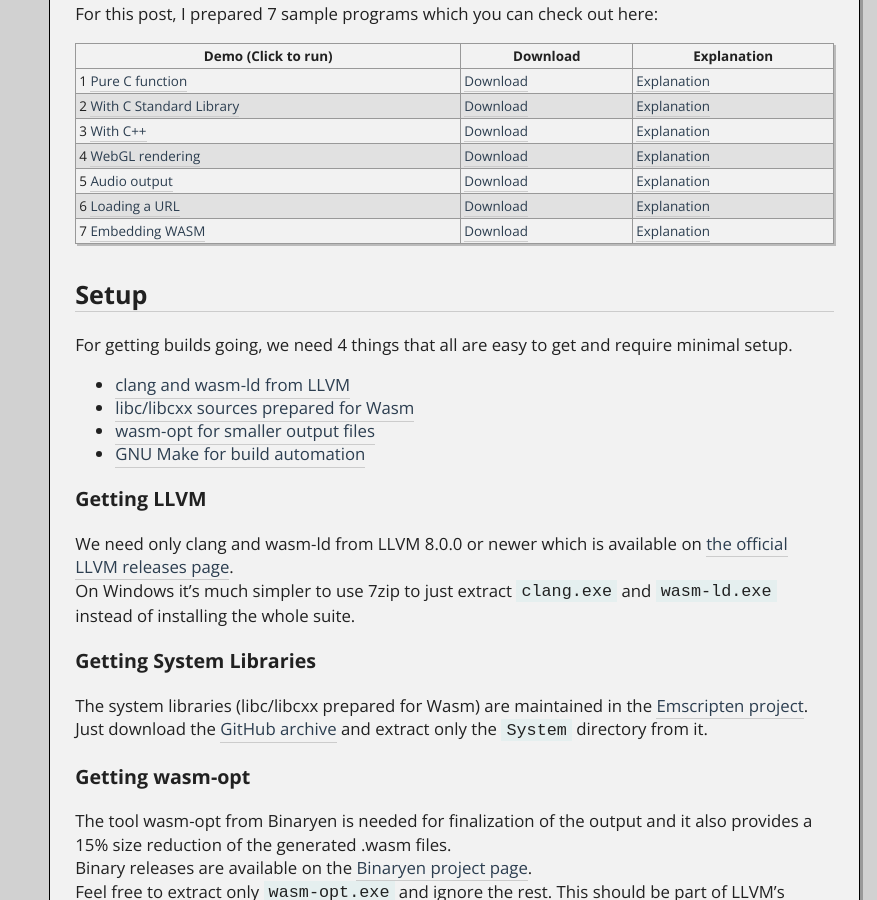
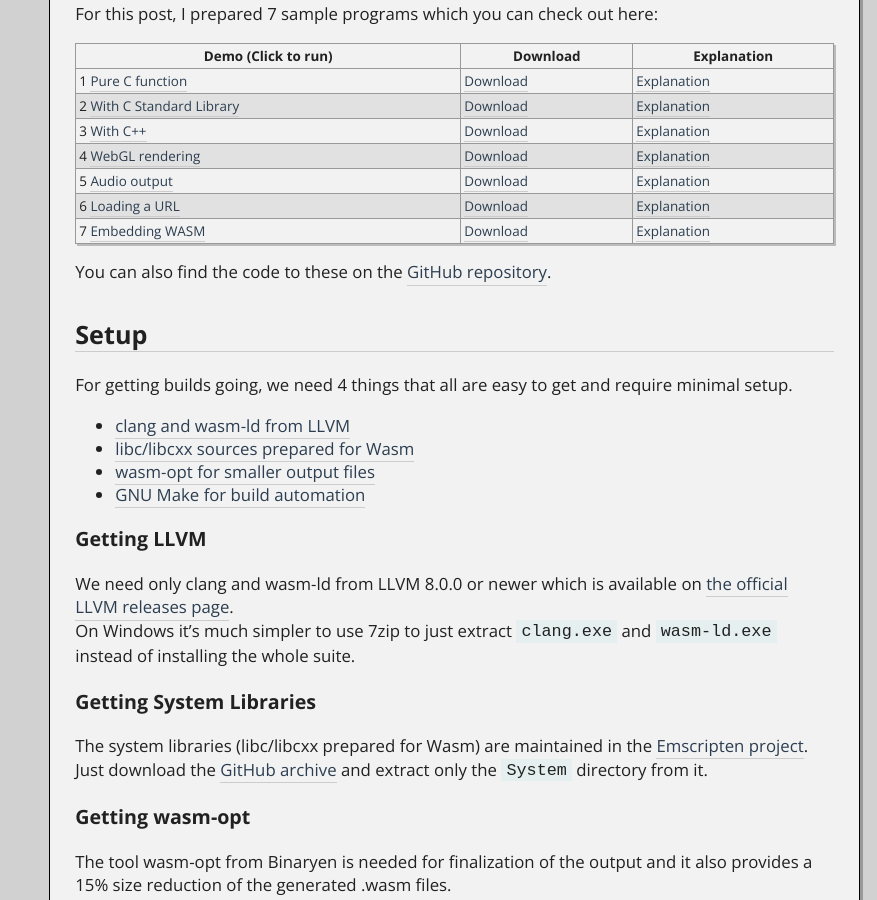
Before and after one commit to SchellCode/schellcode.github.io, a Jekyll site: the page built from _posts/2020-03-27-webassembly-without-emscripten.md, in a window 1280 px wide and 900 px high, scrolled down 1136 px. Shown: the whole window, without its empty margins (403-1280 px from the left). Built offline with Jekyll 4.4.1, drawn with Linux system fonts in a browser that asks for light colours.

Commit message:
Added link to repository

```diff
--- a/_posts/2020-03-27-webassembly-without-emscripten.md
+++ b/_posts/2020-03-27-webassembly-without-emscripten.md
@@ -39,6 +39,8 @@ For this post, I prepared 7 sample programs which you can check out here:
  5 [Audio output](/ClangWasm/Audio/loader.html)           | [Download](https://github.com/SchellCode/schellcode.github.io/releases/download/bin/ClangWasm_Audio.zip)   | [Explanation](#demo-5-audio-output)
  6 [Loading a URL](/ClangWasm/LoadUrl/loader.html)        | [Download](https://github.com/SchellCode/schellcode.github.io/releases/download/bin/ClangWasm_LoadUrl.zip) | [Explanation](#demo-6-loading-data-from-url)
  7 [Embedding WASM](/ClangWasm/Embed/output.html)         | [Download](https://github.com/SchellCode/schellcode.github.io/releases/download/bin/ClangWasm_Embed.zip)   | [Explanation](#demo-7-advanced-build-script-with-embedding)
+
+You can also find the code to these on the [GitHub repository](https://github.com/schellingb/ClangWasm).
 
 ## Setup
 For getting builds going, we need 4 things that all are easy to get and require minimal setup.
```
